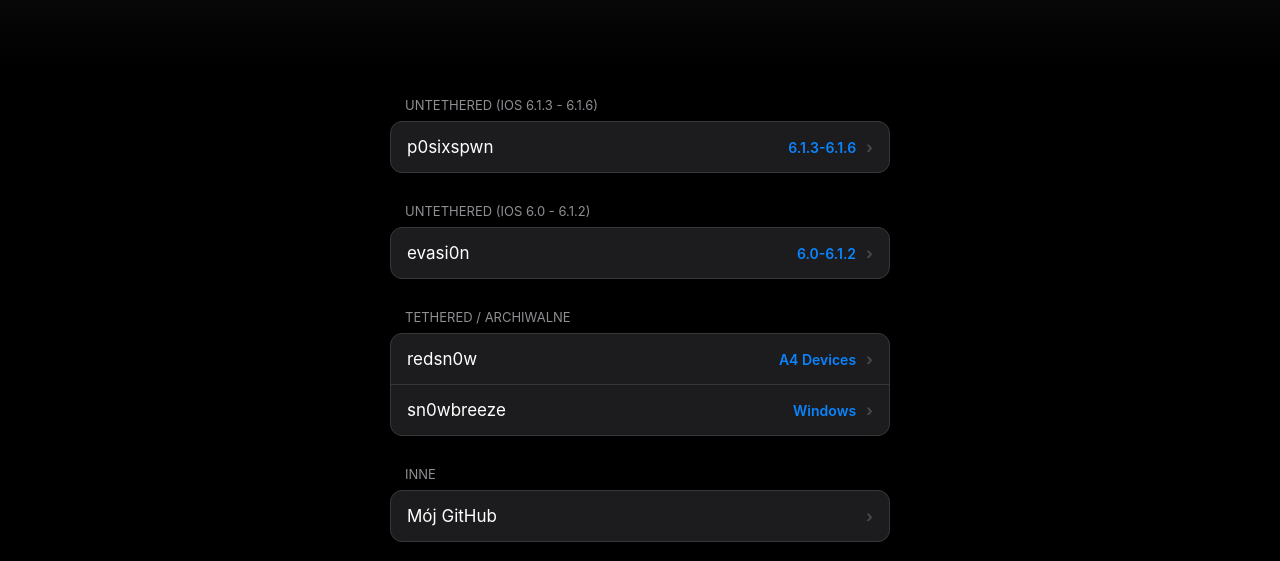
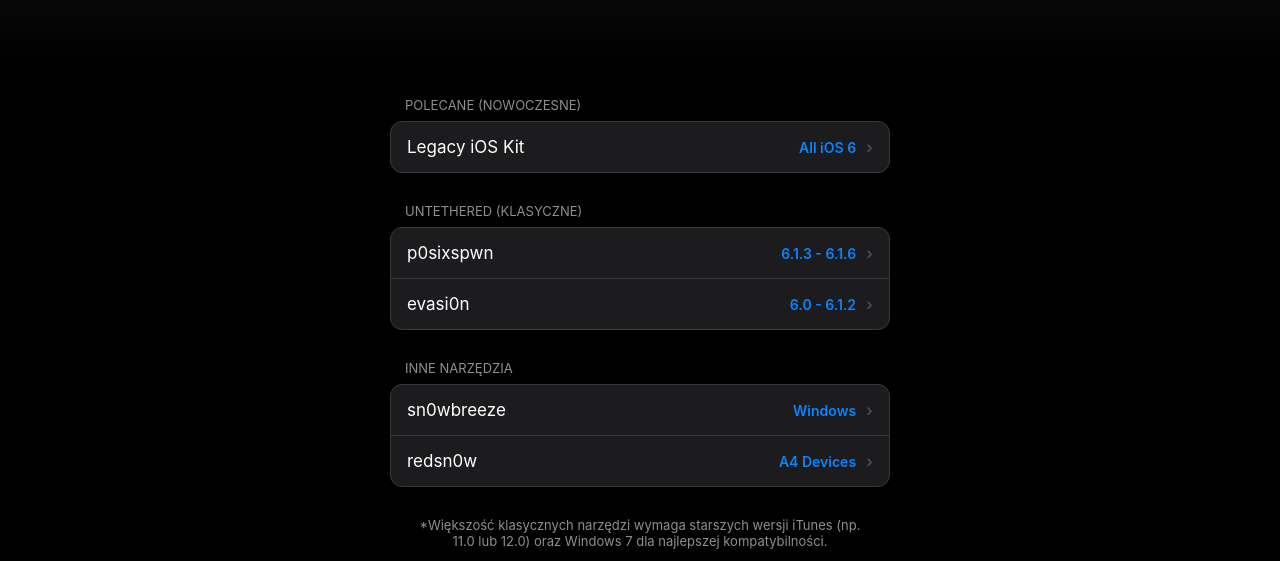
Before and after one commit to FrankoTheFranko/iOLegacyPL, a plain HTML site: page Home/jailbreak.html in a window 1280 px wide. Shown: the part 239-800 px from the top of the page. Drawn offline with Linux system fonts and the light colour scheme.

Commit message:
Update jailbreak.html

```diff
--- a/Home/jailbreak.html
+++ b/Home/jailbreak.html
@@ -3,7 +3,7 @@
 <head>
     <meta charset="UTF-8">
     <meta name="viewport" content="width=device-width, initial-scale=1.0">
-    <title>Jailbreak | iOLegacyPL</title>
+    <title>Jailbreak iOS 6 | iOLegacyPL</title>
     <style>
         :root {
             --ios-blue: #0A84FF;
@@ -13,9 +13,7 @@
             --text-main: #FFFFFF;
             --text-sub: #8E8E93;
         }
-
         html { scroll-behavior: smooth; }
-
         body {
             font-family: -apple-system, BlinkMacSystemFont, "Segoe UI", Roboto, Helvetica, Arial, sans-serif;
             background-color: var(--bg-color);
@@ -25,8 +23,6 @@
             align-items: center;
             color: var(--text-main);
         }
-
-        /* Menu Górne */
         header {
             width: 100%;
             background-color: var(--card-bg);
@@ -37,9 +33,7 @@
             top: 0;
             z-index: 1000;
         }
-
         nav { display: flex; justify-content: center; gap: 8px; flex-wrap: wrap; }
-
         .nav-btn {
             background-color: var(--ios-blue);
             color: white;
@@ -49,45 +43,36 @@
             font-size: 13px;
             font-weight: 500;
         }
-
-        /* Hero Section */
         .hero {
             width: 100%;
             padding: 80px 0 50px;
             text-align: center;
             background: linear-gradient(180deg, #1C1C1E 0%, #000000 100%);
         }
-
         .hero-title {
             font-size: 58px;
             font-weight: 800;
             margin: 0;
             letter-spacing: -2px;
         }
-
         .subtitle { color: var(--ios-blue); font-size: 20px; font-weight: 500; margin-top: 5px; }
-
         .container {
             width: 95%;
             max-width: 500px;
             padding-bottom: 60px;
         }
-
-        /* Styl listy menu iOS */
         .section-title {
             font-size: 13px;
             color: var(--text-sub);
             text-transform: uppercase;
             margin: 30px 0 8px 15px;
         }
-
         .menu-list {
             background: var(--card-bg);
             border-radius: 12px;
             overflow: hidden;
             border: 1px solid var(--border-color);
         }
-
         .menu-item {
             display: flex;
             align-items: center;
@@ -96,14 +81,11 @@
             color: var(--text-main);
             border-bottom: 1px solid var(--border-color);
         }
-
         .menu-item:last-child { border-bottom: none; }
         .menu-item:active { background-color: #2C2C2E; }
-
         .label { flex-grow: 1; font-size: 17px; }
         .version-badge { color: var(--ios-blue); font-weight: 600; font-size: 14px; margin-right: 10px; }
         .arrow { color: #48484A; font-weight: bold; }
-
         .footer {
             font-size: 12px;
             color: #48484A;
@@ -130,45 +112,49 @@
 
     <div class="container">
 
-        <div class="section-title">Untethered (iOS 6.1.3 - 6.1.6)</div>
+        <div class="section-title">Polecane (Nowoczesne)</div>
         <div class="menu-list">
-            <a href="https://p0sixspwn.com/" target="_blank" class="menu-item">
-                <span class="label">p0sixspwn</span>
-                <span class="version-badge">6.1.3-6.1.6</span>
+            <a href="https://github.com/LukeZGD/Legacy-iOS-Kit" target="_blank" class="menu-item">
+                <span class="label">Legacy iOS Kit</span>
+                <span class="version-badge">All iOS 6</span>
                 <span class="arrow">›</span>
             </a>
         </div>
 
-        <div class="section-title">Untethered (iOS 6.0 - 6.1.2)</div>
+        <div class="section-title">Untethered (Klasyczne)</div>
         <div class="menu-list">
-            <a href="https://evasi0n.com/" target="_blank" class="menu-item">
+            <a href="https://ih8sn0w.com/" target="_blank" class="menu-item">
+                <span class="label">p0sixspwn</span>
+                <span class="version-badge">6.1.3 - 6.1.6</span>
+                <span class="arrow">›</span>
+            </a>
+            <a href="https://www.theiphonewiki.com/wiki/Evasi0n" target="_blank" class="menu-item">
                 <span class="label">evasi0n</span>
-                <span class="version-badge">6.0-6.1.2</span>
+                <span class="version-badge">6.0 - 6.1.2</span>
                 <span class="arrow">›</span>
             </a>
         </div>
 
-        <div class="section-title">Tethered / Archiwalne</div>
+        <div class="section-title">Inne Narzędzia</div>
         <div class="menu-list">
-            <a href="https://blog.iphone-dev.org/" target="_blank" class="menu-item">
+            <a href="https://github.com/iH8sn0w/sn0wbreeze" target="_blank" class="menu-item">
+                <span class="label">sn0wbreeze</span>
+                <span class="version-badge">Windows</span>
+                <span class="arrow">›</span>
+            </a>
+            <a href="https://www.theiphonewiki.com/wiki/Redsn0w" target="_blank" class="menu-item">
                 <span class="label">redsn0w</span>
                 <span class="version-badge">A4 Devices</span>
                 <span class="arrow">›</span>
             </a>
-            <a href="https://sn0wbreeze.org/" target="_blank" class="menu-item">
-                <span class="label">sn0wbreeze</span>
-                <span class="version-badge">Windows</span>
-                <span class="arrow">›</span>
-            </a>
         </div>
 
-        <div class="section-title">Inne</div>
-        <div class="menu-list">
-            <a href="https://github.com/FrankoTheFranko" target="_blank" class="menu-item">
-                <span class="label">Mój GitHub</span>
-                <span class="arrow">›</span>
-            </a>
+        <div style="text-align: center; margin-top: 30px;">
+            <p style="font-size: 13px; color: var(--text-sub); padding: 0 20px;">
+                *Większość klasycznych narzędzi wymaga starszych wersji iTunes (np. 11.0 lub 12.0) oraz Windows 7 dla najlepszej kompatybilności.
+            </p>
         </div>
+
     </div>
 
     <div class="footer">
```
